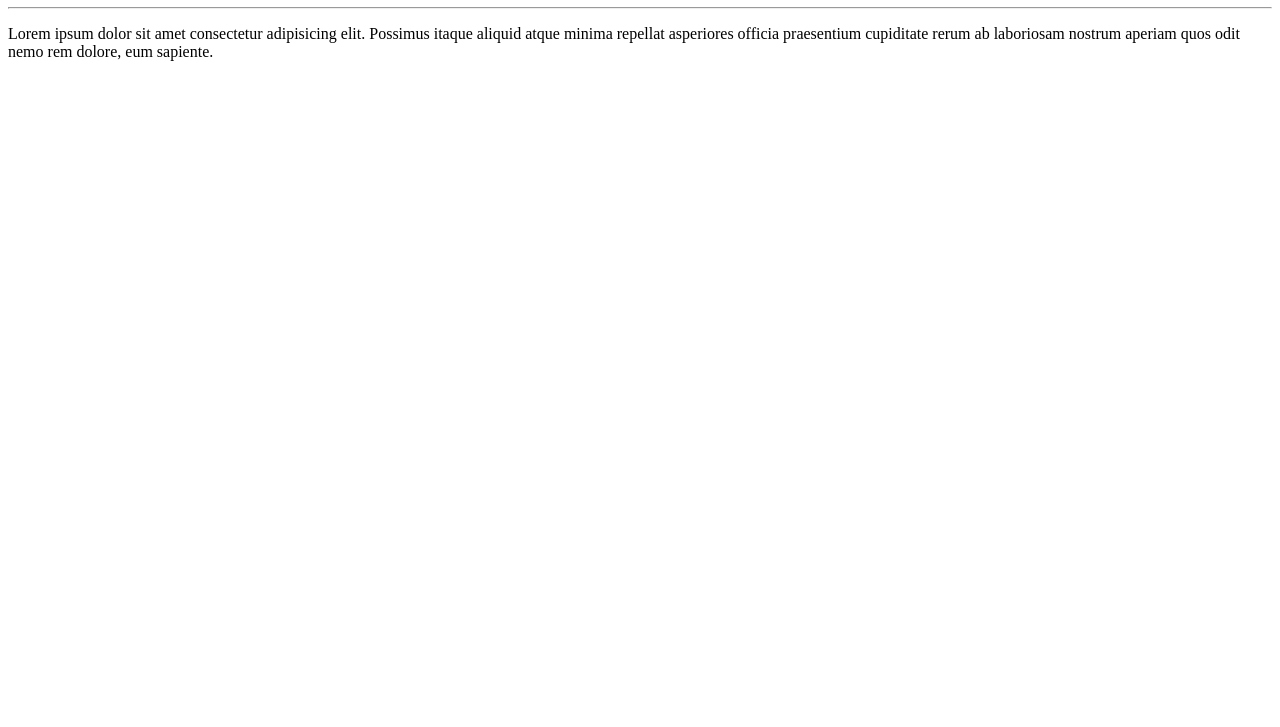
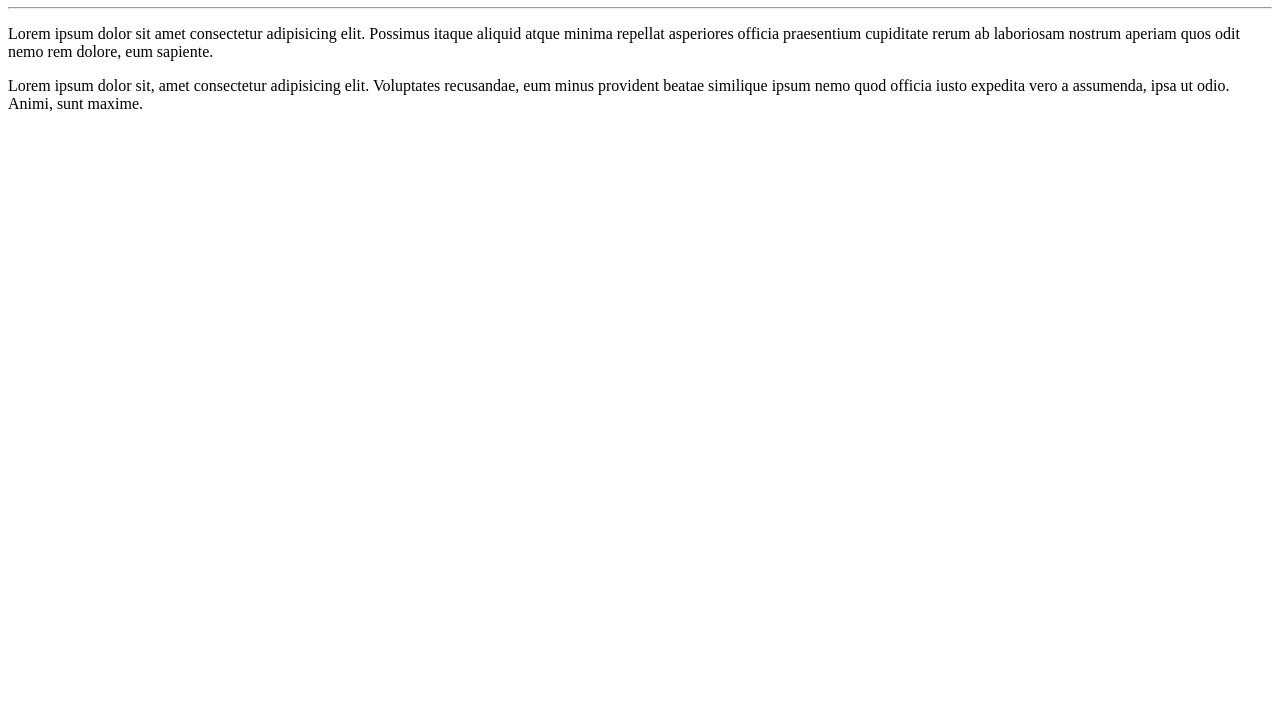
Before and after one commit to Hiagohsn10/Hiago-Hsn, a plain HTML site: page Site/index.html in a window 1280 px wide. Shown: the part 73-800 px from the top of the page. Drawn offline with Linux system fonts and the light colour scheme.

Commit message:
Adicionei um paragrago

```diff
--- a/Site/index.html
+++ b/Site/index.html
@@ -9,5 +9,6 @@
     <h1>Hiago</h1>
     <hr>
     <p>Lorem ipsum dolor sit amet consectetur adipisicing elit. Possimus itaque aliquid atque minima repellat asperiores officia praesentium cupiditate rerum ab laboriosam nostrum aperiam quos odit nemo rem dolore, eum sapiente.</p>
+    <p>Lorem ipsum dolor sit, amet consectetur adipisicing elit. Voluptates recusandae, eum minus provident beatae similique ipsum nemo quod officia iusto expedita vero a assumenda, ipsa ut odio. Animi, sunt maxime.</p>
 </body>
 </html>
```
